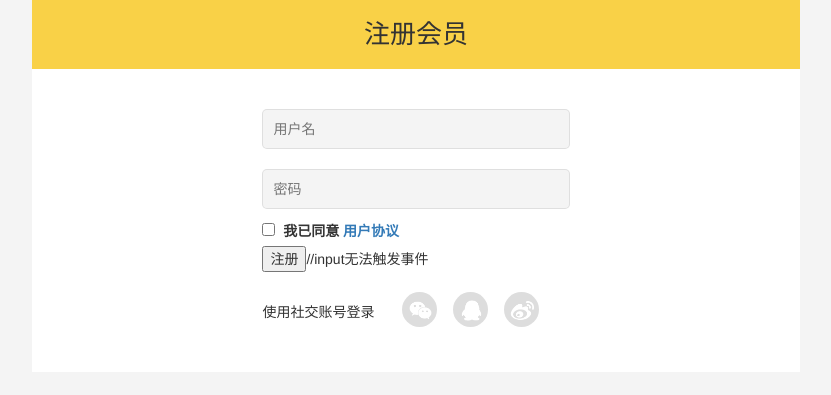
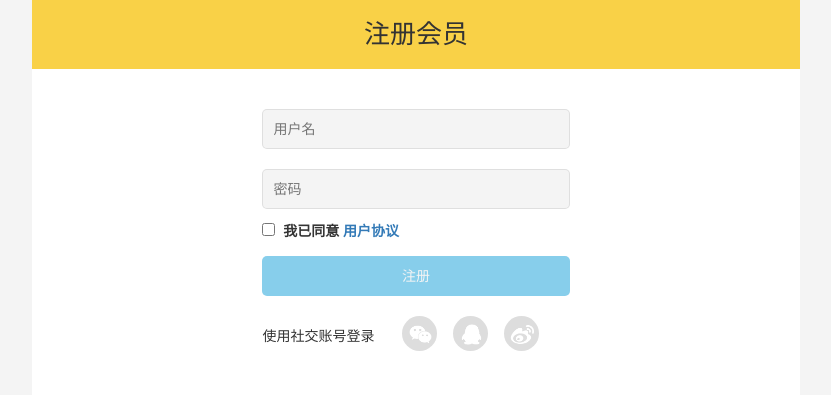
Before and after one commit to FatalRT/PHP_Art, a CodeIgniter app: page /database/index.php/welcome/signup in a window 1280 px wide. Shown: the part 133-528 px from the top of the page, without its empty margins (224-1055 px from the left). Run offline with CodeIgniter, Linux system fonts and the light colour scheme; some libraries are stand-ins or nearby versions.

Commit message:
注册页面更改

```diff
--- a/application/views/home/signup.html
+++ b/application/views/home/signup.html
@@ -39,7 +39,7 @@
                         <input name="password" type="text" placeholder="密码"><br>
                         <input type="checkbox" id="checkbox">&nbsp;
                         <label for="checkbox">我已同意 <a href="#">用户协议</a></label><br>
-                        <button type="submit" >注册</button>//input无法触发事件
+                        <button type="submit" class="btn btn-default btn-info btn-block">注册</button>
                     </div>
                 </div>
                 </form>
--- a/resource/css/signup.css
+++ b/resource/css/signup.css
@@ -100,6 +100,30 @@ input[type=checkbox],label:hover{
     outline: none;
 }
 
+.signup-content .signup-item .signup-input button{
+    position: relative;
+    width: 100%;
+    height: 40px;
+    margin: 10px 0px;
+    border-radius: 5px;
+    outline: none;
+    color: #f4f4f4;
+    border: none;
+    background: skyblue;
+}
+
+.signup-content .signup-item .signup-input button:hover{
+    position: relative;
+    width: 100%;
+    height: 40px;
+    margin: 10px 0px;
+    border-radius: 5px;
+    outline: none;
+    border: none;
+    color: #f4f4f4;
+    background: #46a7f1;
+}
+
 .signup-content .signup-item .signup-input input[type=text]{
     padding-left: 10px;
     border: solid 1px #dddd;
@@ -110,23 +134,11 @@ input[type=checkbox],label:hover{
     background: white;
 }
 
-.signup-content .signup-item .signup-input input[type=button]{
-    color: #f4f4f4;
-    border: none;
-    background: skyblue;
-}
-
-.signup-content .signup-item .signup-input input[type=button]:hover{
-    color: #f4f4f4;
-    background: #46a7f1;
-}
-
 .signup-content .signup-way{
     position: relative;
     width: 40%;
     height: 80px;
     margin: 20px auto;
-    /* background-color: #f9d147; */
     line-height: 40px;
 }
 
```
